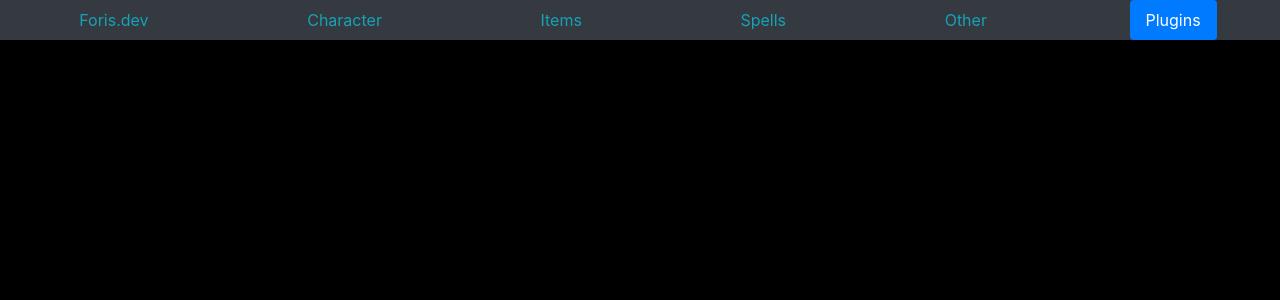
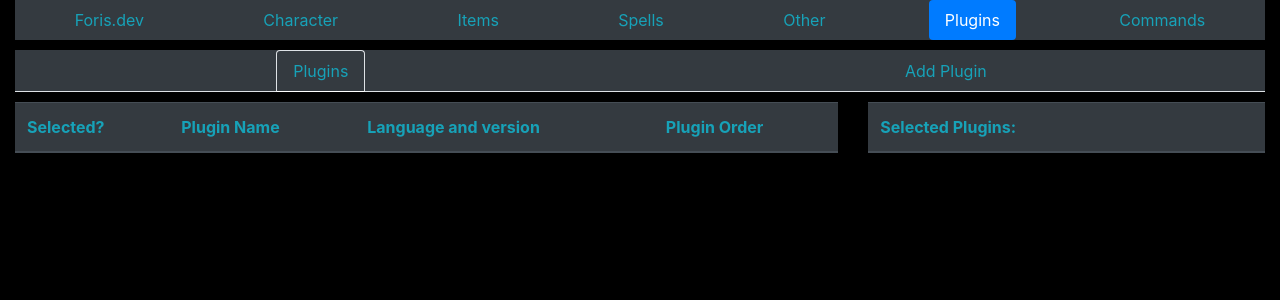
Before and after one commit to ForisTale/foris_dev, a Django app: page /the_elder_commands/plugins/ in a window 1280 px wide. Shown: the top 300 px of the page. Run offline with Django 3.2, Linux system fonts and the light colour scheme; lists and menus that the app fills with data are empty; parts of the project's set-up code (start-up, migrations or seed data) failed here and were passed over; some libraries are stand-ins or nearby versions.

Commit message:
default looks for plugins, better error messages, add commands page and small changes

```diff
--- a/functional_tests/base.py
+++ b/functional_tests/base.py
@@ -48,7 +48,6 @@ class FunctionalTest(StaticLiveServerTestCase):
                 os.makedirs(SCREEN_DUMP_LOCATION)
             for ix, handle in enumerate(self.driver.window_handles):
                 self._windowid = ix
-                # noinspection PyDeprecation
                 self.driver.switch_to.window(handle)
                 self.take_screenshot()
                 self.dump_html()
--- a/functional_tests/the_elder_commands/test_character.py
+++ b/functional_tests/the_elder_commands/test_character.py
@@ -9,13 +9,13 @@ class CharacterTest(FunctionalTest):
         self.driver.get(self.live_server_url)
 
     def test_look_and_values(self):
-        # On page he sees "Reset & Change Race" button
+        # On page he sees race button
         self.assertEqual(
             self.driver.find_element_by_tag_name("button").text,
             "Reset & Change Race"
         )
 
-        # with selected Nord.
+        # with selected one.
         self.equal_find_element_by_id("id_race_name", "Chosen race:\nNord")
 
         # There is also skill list category,
--- a/the_elder_commands/inventory.py
+++ b/the_elder_commands/inventory.py
@@ -9,7 +9,7 @@ def template_variables(request):
             ["Khajiit", "khajiit_race"], ["Nord", "nord_race"],
             ["Ork", "ork_race"], ["Redguard", "redguard_race"],
         ],
-        "categories": ["character", "items", "spells", "other", "plugins"],
+        "categories": ["character", "items", "spells", "other", "plugins", "commands"],
     }
 
 
--- a/the_elder_commands/static/the_elder_commands/base.css
+++ b/the_elder_commands/static/the_elder_commands/base.css
@@ -8,7 +8,12 @@ body {
     color: #17a2b8;
 }
 
-input {
+.dropdown-item:hover {
+    background-color: #0f0f0f;
+    color: #17a2b8;
+}
+
+input, .form-control, .form-control:focus {
     background-color: black;
     color: #17a2b8;
 }
@@ -23,3 +28,11 @@ input {
     height: 25px;
     width: 55px;
 }
+
+.nav.nav-tabs.bg-dark.justify-content-around .nav-item .active {
+background-color: transparent;
+}
+
+.row.row-separator {
+    height: 10px;
+}
--- a/the_elder_commands/templates/the_elder_commands/base.html
+++ b/the_elder_commands/templates/the_elder_commands/base.html
@@ -12,27 +12,27 @@
     <title>The Elder Commands</title>
 </head>
 <body>
-
+<div class="container-fluid">
 <ul class="nav nav-pills bg-dark justify-content-around">
     <li class="nav-item">
-        <a class="nav-link text-info" href="{% url 'main_page:home' %}">Foris.dev</a>
+        <a class="nav-link header-link text-info " href="{% url 'main_page:home' %}">Foris.dev</a>
     </li>
     {% for category in categories %}
     <li class="nav-item">
         {% with "tec:"|addstr:category as address_url %}
         {% if active == category %}
-            <a class="nav-link active" href="{% url address_url %}">{{ category|title }}</a>
+            <a class="nav-link header-link active" href="{% url address_url %}">{{ category|title }}</a>
         {% else %}
-            <a class="nav-link text-info" href="{% url address_url %}">{{ category|title }}</a>
+            <a class="nav-link header-link text-info" href="{% url address_url %}">{{ category|title }}</a>
         {% endif %}
         {% endwith %}
     </li>
     {% endfor %}
 </ul>
-<div class="row" style="height: 10px"></div>
+<div class="row row-separator"></div>
 {% block body %}
 {% endblock %}
-
+</div>
 <script src="https://code.jquery.com/jquery-3.4.1.min.js"></script>
 <script src="https://cdnjs.cloudflare.com/ajax/libs/popper.js/1.12.9/umd/popper.min.js"></script>
 <script src="https://maxcdn.bootstrapcdn.com/bootstrap/4.0.0/js/bootstrap.min.js"
--- /dev/null
+++ b/the_elder_commands/templates/the_elder_commands/commands.html
@@ -0,0 +1 @@
+{% extends "the_elder_commands/base.html" %}
--- a/the_elder_commands/templates/the_elder_commands/plugins.html
+++ b/the_elder_commands/templates/the_elder_commands/plugins.html
@@ -1 +1,87 @@
 {% extends "the_elder_commands/base.html" %}
+{% block body %}
+<div class="row">
+<div class="col-12">
+<ul class="nav nav-tabs bg-dark justify-content-around" role="tablist">
+<li class="nav-item">
+    <a class="nav-link text-info active show" data-toggle="tab" id="id_plugins" href="#id_plugins_panel" role="tab"
+       aria-controls="id_plugins_panel" aria-selected="true">Plugins</a>
+</li>
+<li class="nav-item">
+    <a class="nav-link text-info" data-toggle="tab" id="id_add_plugin" href="#id_add_plugin_panel" role="tab"
+       aria-controls="id_add_plugin_panel" aria-selected="true">Add Plugin</a>
+</li>
+</ul>
+</div>
+</div>
+<div class="tab-content">
+    <div class="tab-pane active" id="id_plugins_panel" role="tabpanel" aria-labelledby="id_plugins">
+        <div class="row row-separator"></div>
+        <div class="row">
+            <div class="col-8">
+                <table class="table table-dark text-info" id="id_plugin_table">
+                    <thead>
+                    <tr>
+                        <th>Selected?</th>
+                        <th>Plugin Name</th>
+                        <th>Language and version</th>
+                        <th>Plugin Order</th>
+                    </tr>
+                    </thead>
+                    <tbody>
+
+                    </tbody>
+                </table>
+            </div>
+            <div class="col-4">
+                <table class="table table-dark text-info" id="id_selected_plugins_table">
+                    <thead>
+                    <tr>
+                        <th>Selected Plugins:</th>
+                    </tr>
+                    </thead>
+                    <tbody>
+
+                    </tbody>
+                </table>
+            </div>
+        </div>
+    </div>
+
+    <div class="tab-pane" id="id_add_plugin_panel" role="tabpanel" aria-labelledby="id_add_plugin">
+        <form action="{% url 'tec:plugins' %}" method="post">
+            <div class="row row-separator"></div>
+            <div class="form-row">
+                <div class="col-4 col-lg-2">
+                    <label for="id_plugin_name">Plugin name: </label>
+                    <input id="id_plugin_name" class="form-control" name="plugin_name" required>
+                </div>
+                <div class="col-4 col-lg-2">
+                    <label for="id_plugin_version">Mod version: </label>
+                    <input id="id_plugin_version" class="form-control" name="plugin_version" required>
+                </div>
+                <div class="col-4 col-lg-2">
+                    <label for="id_plugin_language">Select a language: </label>
+                    <select class="form-control" id="id_plugin_language">
+                        <option>English</option>
+                        <option>Polish</option>
+                    </select>
+                </div>
+            </div>
+            <div class="row row-separator"></div>
+            <div class="form-row">
+                <div class="col-2">
+                    <label for="id_plugin_file">Select .tec file: </label>
+                    <input id="id_plugin_file" name="plugin_file" type="file" class="form-control-file" required>
+                </div>
+                <div class="col-2"></div>
+                <div class="col-2">
+                    <button type="submit" id="id_plugin_submit" class="btn btn-dark text-info">Submit</button>
+                    {% csrf_token %}
+                </div>
+            </div>
+        </form>
+    </div>
+</div>
+
+{% endblock %}
--- a/the_elder_commands/urls.py
+++ b/the_elder_commands/urls.py
@@ -1,5 +1,5 @@
 from django.urls import path
-from .views import character_view, items_view, spells_view, other_view, plugins_view
+from .views import character_view, items_view, spells_view, other_view, plugins_view, commands_view
 
 
 app_name = "tec"
@@ -10,4 +10,5 @@ urlpatterns = [
     path("spells/", spells_view, name="spells"),
     path("other/", other_view, name="other"),
     path("plugins/", plugins_view, name="plugins"),
+    path("commands/", commands_view, name="commands"),
 ]
--- a/the_elder_commands/views.py
+++ b/the_elder_commands/views.py
@@ -39,6 +39,10 @@ def other_view(request):
 
 def plugins_view(request):
     return render(request, "the_elder_commands/plugins.html", {"active": "plugins"})
+
+
+def commands_view(request):
+    return render(request, "the_elder_commands/commands.html", {"active": "commands"})
 
 
 def unpack_post(post):
```
Also changed, not shown: functional_tests/the_elder_commands/test_items.py (+7 -14 lines), functional_tests/the_elder_commands/test_plugins.py (added, +53 -0 lines), main_page/templates/main_page/home.html (+3 -6 lines), the_elder_commands/templates/the_elder_commands/character.html (+6 -1 lines), main_page/static/main_page/home.css (added).
